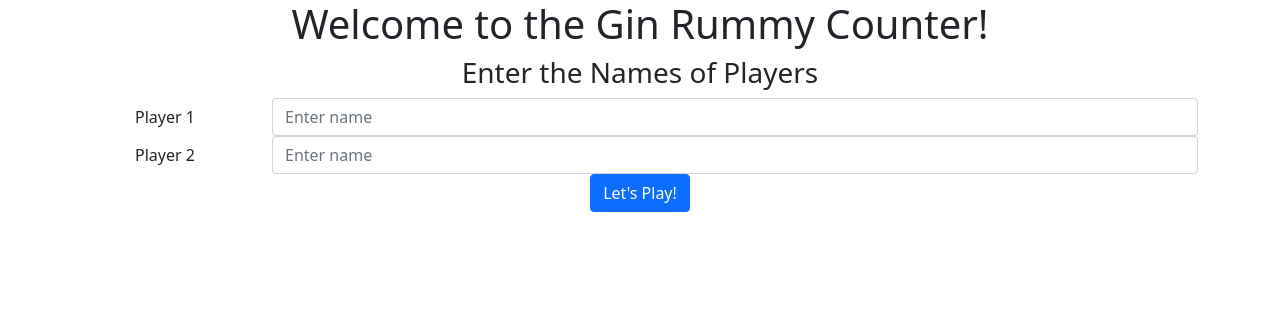
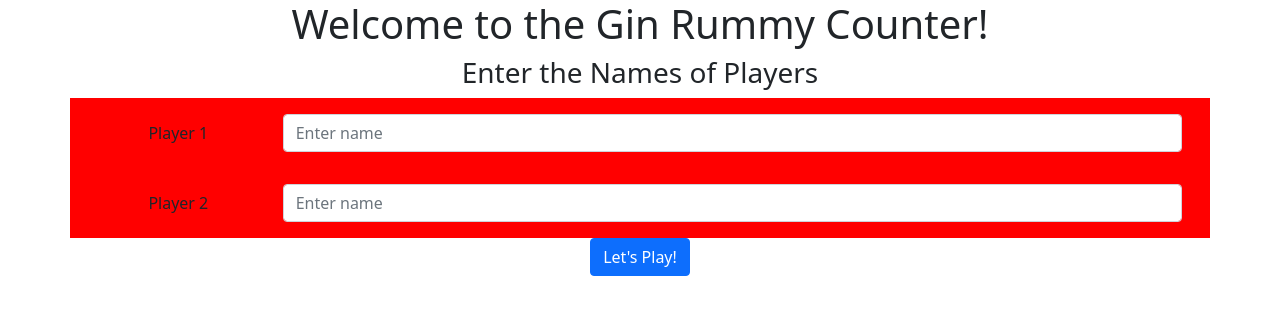
Before and after one commit to web1221/Gin-Rummy-Score-Keeper, a Next.js app: page / in a window 1280 px wide. Shown: the top 314 px of the page. Built offline with nearby package versions, Linux system fonts and the light colour scheme.

Commit message:
add some styling

```diff
--- a/styles/NameForms.module.css
+++ b/styles/NameForms.module.css
@@ -11,3 +11,8 @@
   margin: 1em;
   padding: 1em;
 }
+
+.formGroup {
+  background-color: red;
+  padding: 1em;
+}
```
